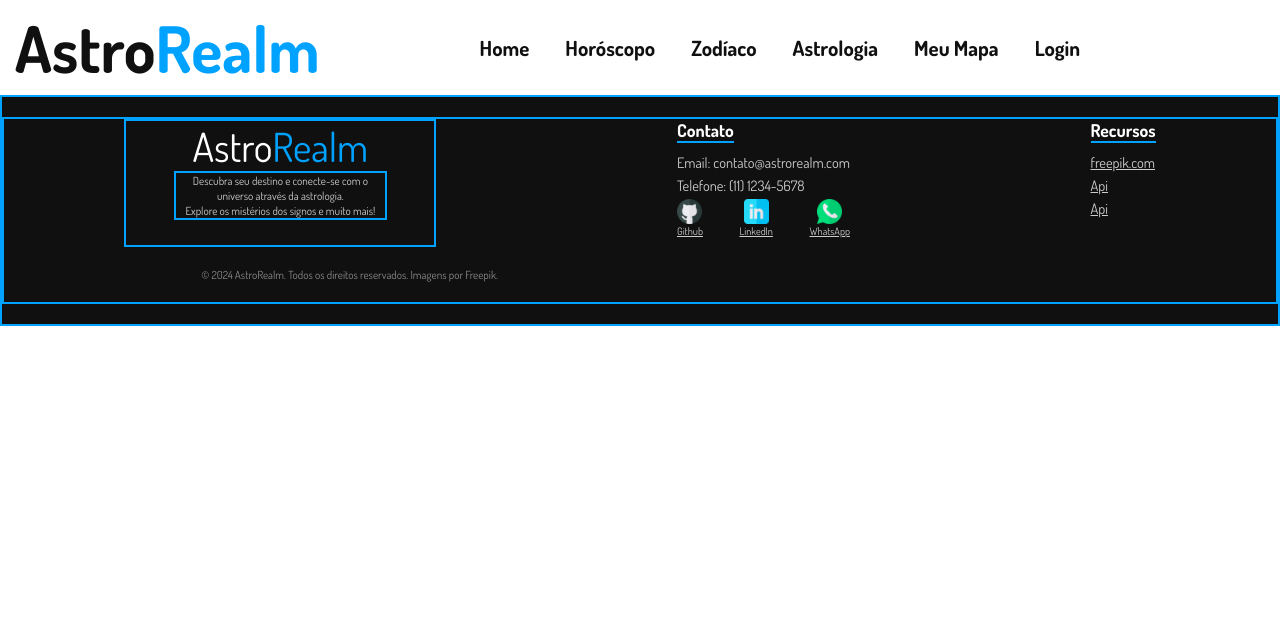
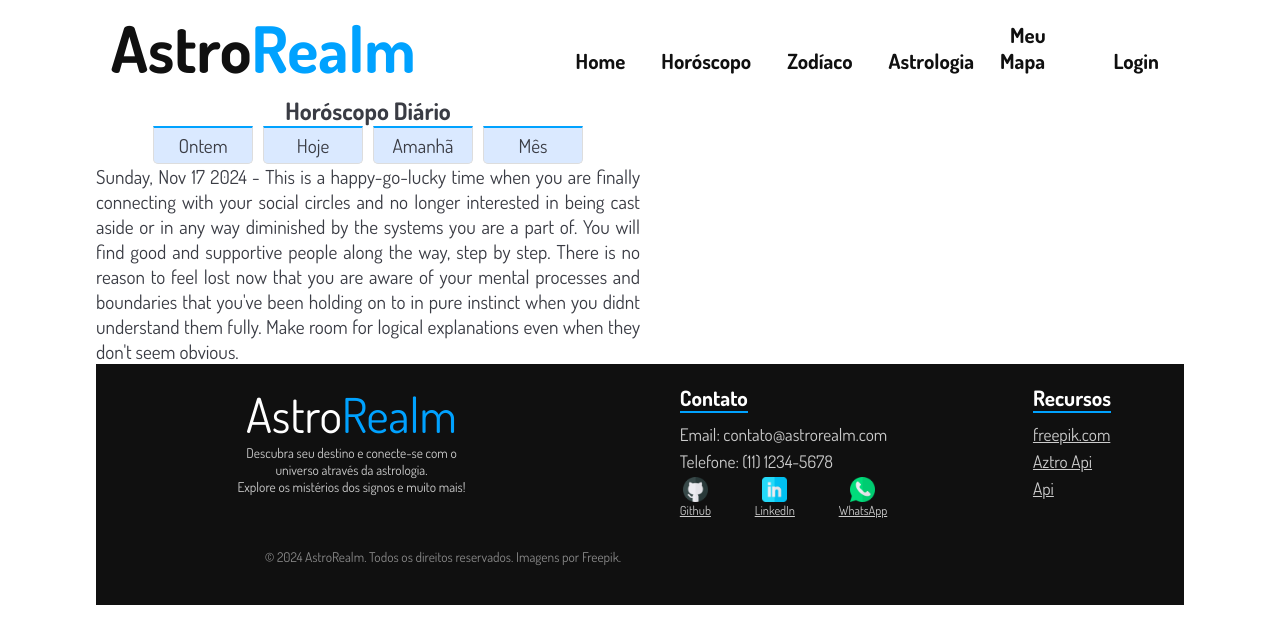
Before and after one commit to alvGitCodes/AstroRealm, a PHP site: page /horoscopos/ariesHoroscopo.html in a window 1280 px wide. Shown: the top 644 px of the page. Run offline with PHP 8.4, Linux system fonts and the light colour scheme.

Commit message:
inicio das apis

```diff
--- a/css/footer.css
+++ b/css/footer.css
@@ -8,13 +8,16 @@ footer {
     background-color: #101010;
     color: #fff;
     padding: 20px 0;
-    border: 2px solid #00A2FF;
+
 }
 
 #footerContent {
     display: flex;
     flex-direction: column;
-    border: 2px solid #00A2FF;
+    align-items: center;
+    justify-content: space-around;
+    color: #fff;
+    font-size: 1.2em;
 }
 
 #footerDivs {
@@ -31,7 +34,7 @@ footer {
     justify-content: flex-start;
     align-items: center;
     flex-direction: column;
-    border: 2px solid #00A2FF;
+
 }
 
 #logoWrapper p {
@@ -40,7 +43,7 @@ footer {
     font-size: 0.7em;
     text-align: center;
     color: #ccc;
-    border: 2px solid #00A2FF;
+
 }
 
 #logoFooter {
@@ -101,21 +104,12 @@ footer {
 }
 
 @media (max-width: 385px) {
-    footer {
-        background-color: #101010;
-        color: #fff;
-        padding: 20px 0;
-
-    }
-
     #logoWrapper {
         margin: 0;
         padding: 0;
         display: block;
         width: 150px;
         align-items: center;
-
-        border: 2px solid #00A2FF;
     }
 
     #logoWrapper p {
--- /dev/null
+++ b/css/layoutHoroscopos.css
@@ -0,0 +1,54 @@
+* {
+    box-sizing: border-box;
+    padding: 0;
+    margin: 0;
+}
+
+#conteudoHoroscopos{
+    width: 85%;
+    margin-inline: auto;
+
+}
+
+#wrapperHoros{
+
+}
+
+#divTempo{
+    width: 50%;
+
+}
+
+#tituloTempo{
+    text-align: center;
+}
+
+#linhaTempos{
+    display: flex;
+    justify-content: space-between;
+    max-width: 430px;
+    margin-inline: auto;
+}
+
+.cardTempos{
+
+
+}
+
+.labelTempo{
+
+    border: 1px solid #ddd;
+    border-top: 2px solid #00A2FF;
+    width: 100px;
+    border-radius: 0 0 5px 5px;
+    text-align: center;
+    padding: 5px;
+    font-size: 1.2em;
+    background-color: #0066ff25;
+}
+
+#showApiResult{
+
+    font-size: 1.2em;
+    text-align: justify;
+}
--- a/horoscopos/ariesHoroscopo.html
+++ b/horoscopos/ariesHoroscopo.html
@@ -8,16 +8,20 @@
     <link rel="stylesheet" href="../css/layout.css">
     <link rel="stylesheet" href="../css/layoutSignos.css">
     <link rel="stylesheet" href="../css/footer.css">
+    <link rel="stylesheet" href="../css/layoutHoroscopos.css">
+
+    <script src="../js/horoscopos.js" defer></script>
 
     <link rel="preconnect" href="https://fonts.googleapis.com">
     <link rel="preconnect" href="https://fonts.gstatic.com" crossorigin>
     <link href="https://fonts.googleapis.com/css2?family=Dosis:wght@200..800&display=swap" rel="stylesheet">
 
-
     <title>Horóscopo de Áries</title>
 </head>
 
 <body>
+
+    <div id="conteudoHoroscopos">
         <header>
             <!-- <div id="contato"></div> -->
             <nav class="menu">
@@ -53,15 +57,41 @@
 
         </header>
 
-    <div id="conteudoHoroscopos">
+        <div id="wrapperHoros">
 
+            <div id="divTempo">
+                <h2 id="tituloTempo">Horóscopo Diário</h2>
+                <div id="linhaTempos">
+                    <div class="cardTempos">
+                        <div class="labelTempo ontem">Ontem</div>
+                    </div>
+                    <div class="cardTempos">
+                        <div class="labelTempo hoje">Hoje</div>
+                    </div>
+                    <div class="cardTempos">
+                        <div class="labelTempo amanha">Amanhã</div>
+                    </div>
+                    <div class="cardTempos">
+                        <div class="labelTempo mes">Mês</div>
+                    </div>
+                </div>
 
+                <div id="showApiResult">
+                    Sunday, Nov 17 2024 -
+                    This is a happy-go-lucky time when you are finally connecting with your social circles and no longer
+                    interested in being cast aside or in any way diminished by the systems you are a part of. You will
+                    find
+                    good and supportive people along the way, step by step.
 
+                    There is no reason to feel lost now that you are aware of your mental processes and boundaries that
+                    you've been holding on to in pure instinct when you didnt understand them fully. Make room for
+                    logical
+                    explanations even when they don't seem obvious.
+                </div>
 
             </div>
 
-
-
+        </div>
 
         <footer>
             <div id="footerContent">
@@ -97,7 +133,7 @@
                         <h3>Recursos</h3>
                         <ul class="reucursosLinks">
                             <li><a href="https://freepik.com/">freepik.com</a></li>
-                        <li><a href="#">Api</a></li>
+                            <li><a href="https://aztro.sameerkumar.website/">Aztro Api</a></li>
                             <li><a href="#">Api</a></li>
                         </ul>
                     </div>
--- a/index.html
+++ b/index.html
@@ -22,7 +22,7 @@
 <body>
     <div id="topo">
         <nav class="menu menuIndex">
-            <div id="logo"><a href="index.html">Astro<span>Realm</span></a></div>
+            <div id="logo"><a href="../index.html">Astro<span>Realm</span></a></div>
             <ul id="listaMenu">
                 <li class="menuItem"><a href="index.html">Home</a></li>
                 <li class="menuItem"><a href="horoscopo.html">Horóscopo</a></li>
@@ -195,7 +195,7 @@
                     <h3>Recursos</h3>
                     <ul class="reucursosLinks">
                         <li><a href="https://freepik.com/">freepik.com</a></li>
-                        <li><a href="#">Api</a></li>
+                        <li><a href="https://aztro.sameerkumar.website/">Aztro Api</a></li>
                         <li><a href="">Api</a></li>
                     </ul>
                 </div>
```
Also changed, not shown: other parts of horoscopos/ariesHoroscopo.html (+21 -15 lines), css/horoscopo.css (+0 -11 lines), horoscopo.html (+4 -4 lines), js/horoscopos.js (added). Lines whose indentation alone changed are shown as unchanged.
